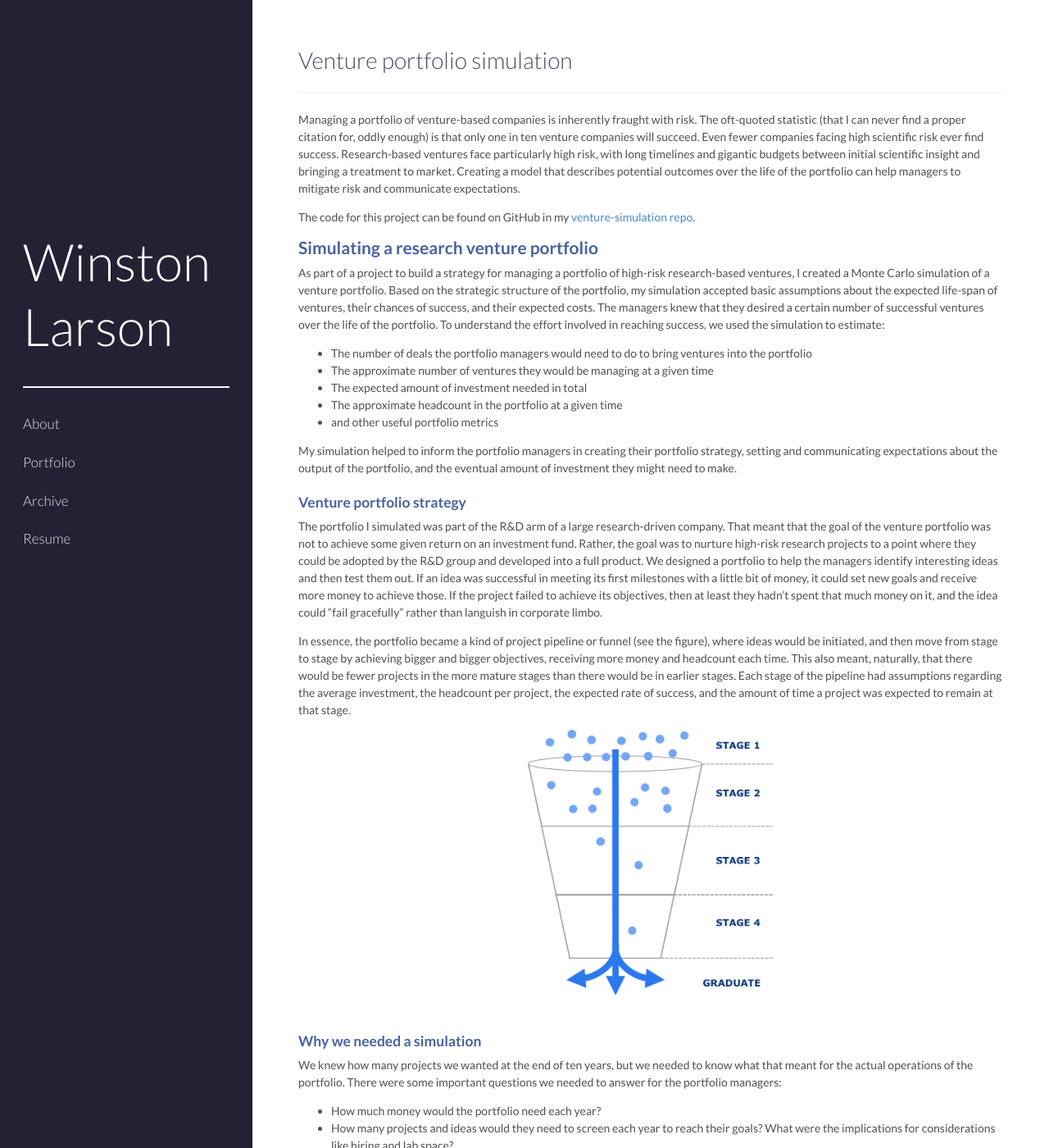
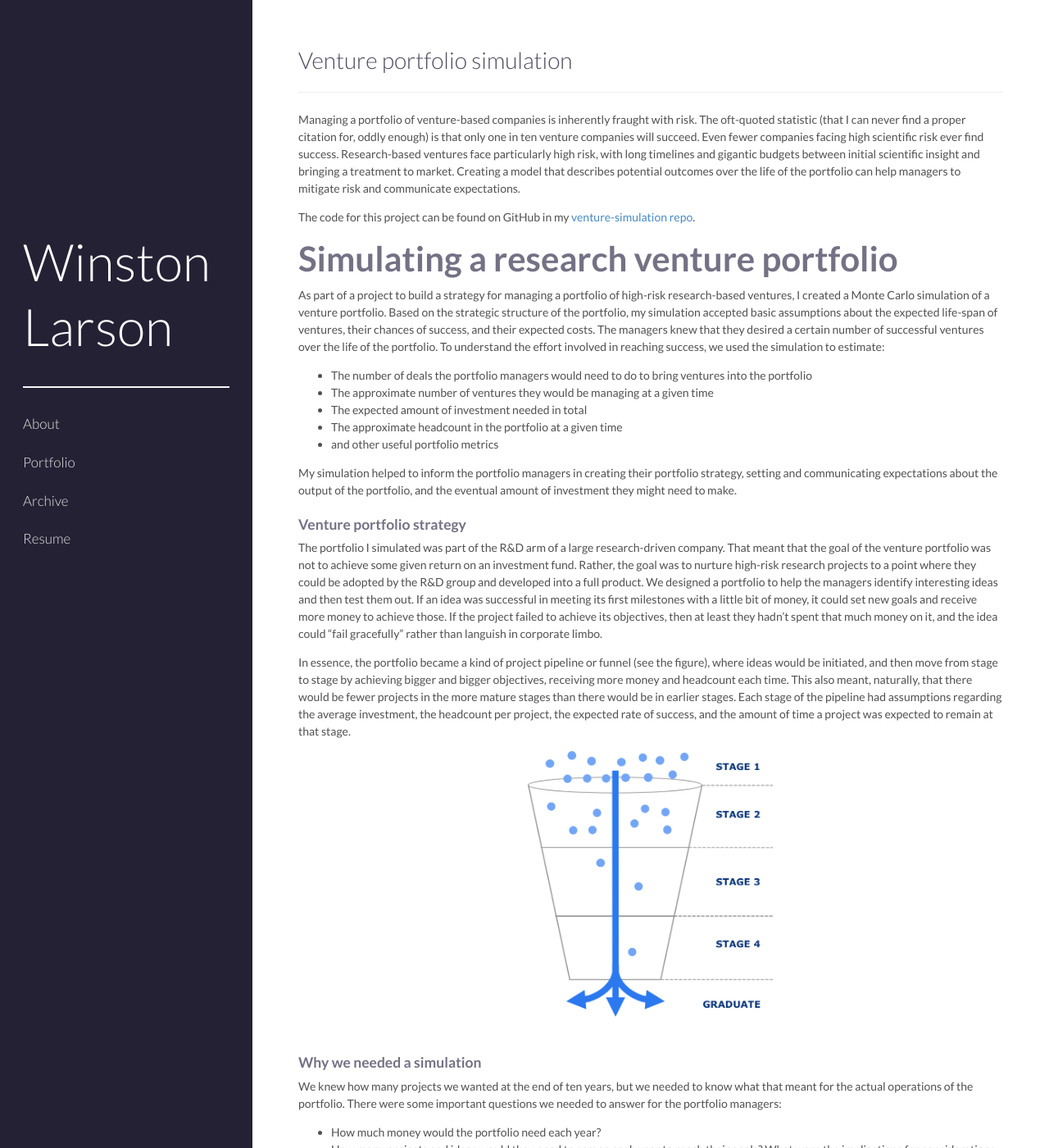
Before and after one commit to winstonlarson/old_website, a Jekyll site: the page built from venture-simulation.md, in a window 1280 px wide and 1400 px high. Shown: the whole window at 82% size. Built offline with Jekyll 4.4.1, drawn with Linux system fonts in a browser that asks for light colours; some web fonts are replaced.

Commit message:
fixed font?

```diff
--- a/public/css/hyde.css
+++ b/public/css/hyde.css
@@ -39,7 +39,10 @@ html {
     font-size: 14px;
   }
   h2, h3, h4, h5, h6 {
-    color: #4863A0;
+    color: #757185;
+  }
+  h2 {
+    font-size: 3rem;
   }
   a {
     color: #488AC7;
@@ -145,7 +148,7 @@ html {
 a.sidebar-nav-item:hover,
 a.sidebar-nav-item:focus {
   text-decoration: underline;
-  color: #E55B3C;
+  color: #E5E4E2;
 }
 .sidebar-nav-item.active {
   font-weight: 300;
```
